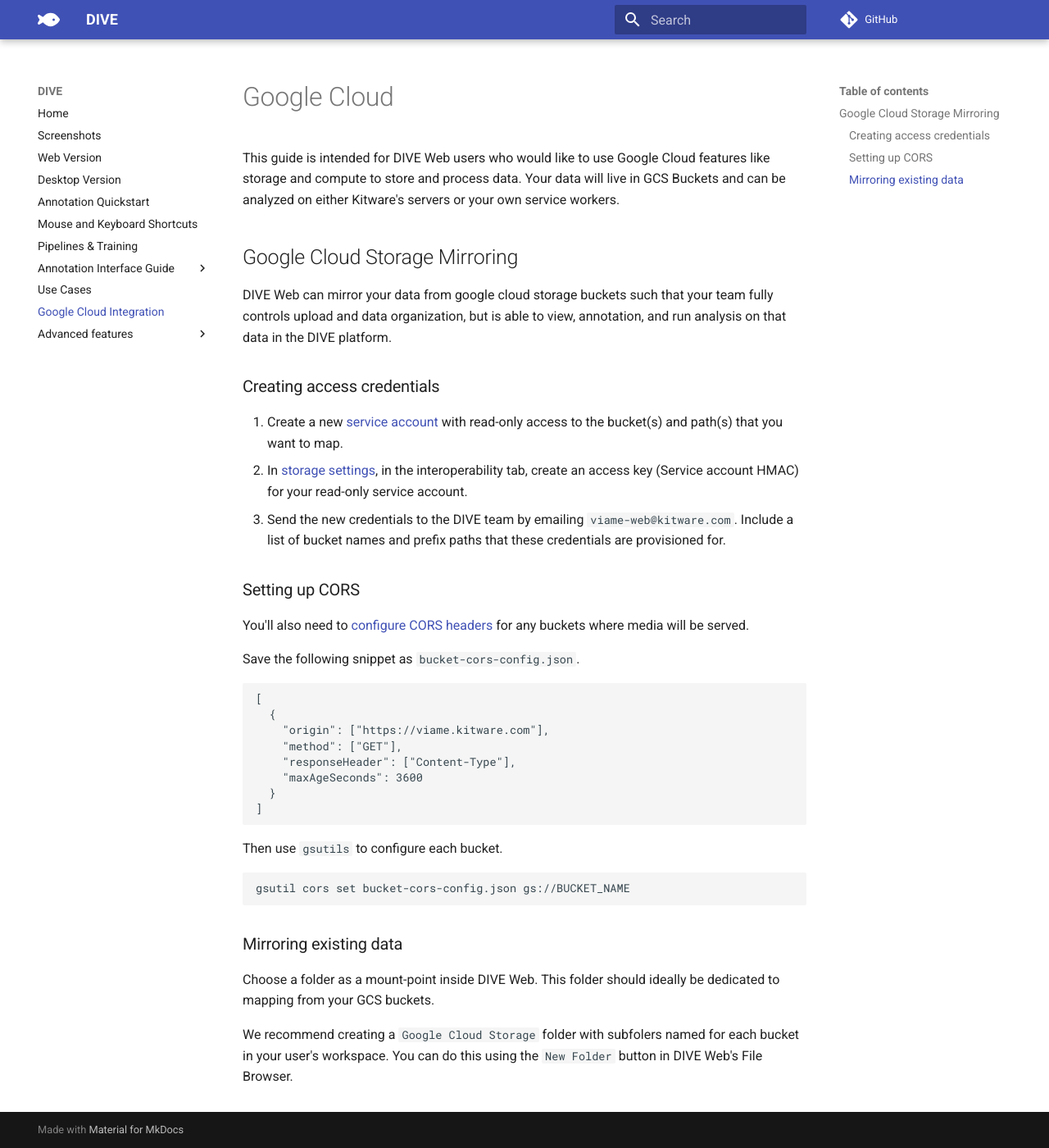
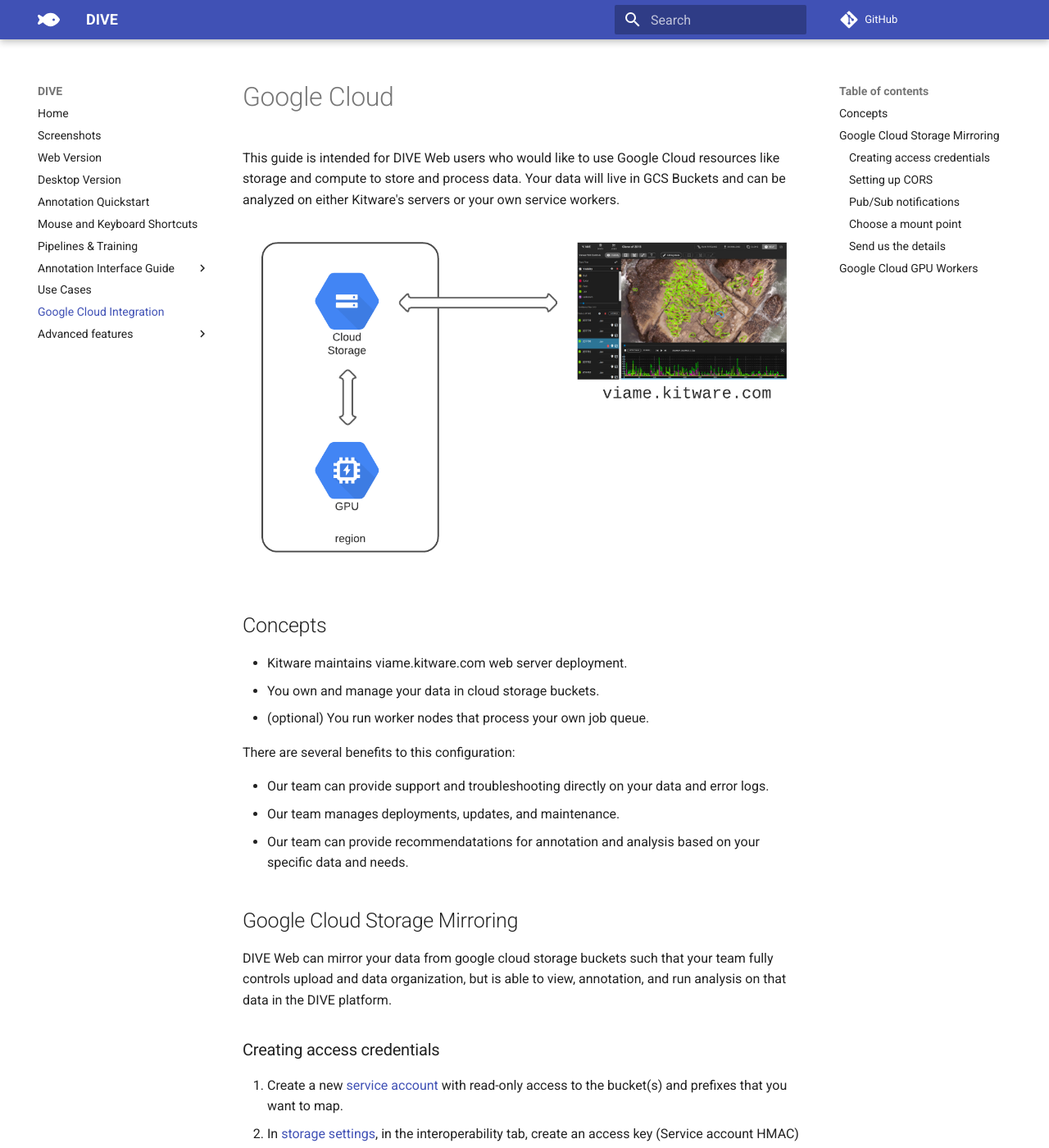
Before and after one commit to Kitware/dive, an MkDocs documentation site: the page built from docs/Google-Cloud.md, in a window 1280 px wide and 1400 px high. Shown: the whole window at 82% size. Built offline with MkDocs 1.6.1 and Material for MkDocs 9.7.7, drawn with Linux system fonts in a browser that asks for light colours; comment, search, counter and statistics services are not loaded; some of the changed text lies outside the part shown.

Commit message:
Checkpoint

````diff
--- a/docs/Google-Cloud.md
+++ b/docs/Google-Cloud.md
@@ -1,6 +1,20 @@
 # Google Cloud
 
-This guide is intended for DIVE Web users who would like to use Google Cloud features like storage and compute to store and process data.  Your data will live in GCS Buckets and can be analyzed on either Kitware's servers or your own service workers.
+This guide is intended for DIVE Web users who would like to use Google Cloud resources like storage and compute to store and process data.  Your data will live in GCS Buckets and can be analyzed on either Kitware's servers or your own service workers.
+
+![Google Cloud Diagram](images/Diagrams/Google-Cloud.png)
+
+## Concepts
+
+* Kitware maintains viame.kitware.com web server deployment.
+* You own and manage your data in cloud storage buckets.
+* (optional) You run worker nodes that process your own job queue.
+
+There are several benefits to this configuration:
+
+* Our team can provide support and troubleshooting directly on your data and error logs.
+* Our team manages deployments, updates, and maintenance.
+* Our team can provide recommendatations for annotation and analysis based on your specific data and needs.
 
 ## Google Cloud Storage Mirroring
 
@@ -8,9 +22,8 @@ DIVE Web can mirror your data from google cloud storage buckets such that your t
 
 ### Creating access credentials
 
-1. Create a new [service account](https://cloud.google.com/iam/docs/creating-managing-service-accounts) with read-only access to the bucket(s) and path(s) that you want to map.
+1. Create a new [service account](https://cloud.google.com/iam/docs/creating-managing-service-accounts) with read-only access to the bucket(s) and prefixes that you want to map.
 1. In [storage settings](https://console.cloud.google.com/storage/settings), in the interoperability tab, create an access key (Service account HMAC) for your read-only service account.
-1. Send the new credentials to the DIVE team by emailing `viame-web@kitware.com`.  Include a list of bucket names and prefix paths that these credentials are provisioned for.
 
 ### Setting up CORS
 
@@ -35,8 +48,38 @@ Then use `gsutils` to configure each bucket.
 gsutil cors set bucket-cors-config.json gs://BUCKET_NAME
 ```
 
-### Mirroring existing data
+### Pub/Sub notifications
+
+To keep the mount up-to-date with new data added to your bucket, please create a Pub/Sub subscription on the bucket.
+
+1. [Create a bucket notification configuration](https://cloud.google.com/storage/docs/reporting-changes#enabling)
+1. [Create a topic subscription](https://cloud.google.com/pubsub/docs/admin#pubsub_create_pull_subscription-console)
+1. [Set a push delivery method for the subsciption](https://cloud.google.com/pubsub/docs/admin#pubsub_create_pull_subscription-console)
+    1. The URL for delivery should be `https://viame.kitware.com/api/v1/bucket_notifications/gcs`
+
+Our server will process events from this subscription to keep your data current.
+
+### Choose a mount point
 
 Choose a folder as a mount-point inside DIVE Web.  This folder should ideally be dedicated to mapping from your GCS buckets.
 
-We recommend creating a `Google Cloud Storage` folder with subfolers named for each bucket in your user's workspace.  You can do this using the `New Folder` button in DIVE Web's File Browser.
+We recommend creating a `Google Cloud Storage` folder with subfolers named for each bucket in your user's workspace.  You can do this using the `New Folder` button in DIVE Web's File Browser.  You can get the folder ID from the browser's URL bar.
+
+### Send us the details
+
+Send an email with the following details from above to `viame-web@kitware.com`.
+
+```text
+subject: Add a google cloud storage bucket mount
+
+Bucket name:
+Service provider: Google cloud
+Access Key:
+Secret Key:
+Mount point folder:
+Prefix (if applicable):
+```
+
+## Google Cloud GPU Workers
+
+Run a GPU worker in Google Cloud (or anywhere you have GPU resources) to process your queue from viame.kitware.com.
````
Also changed, not shown: docker/README.md (+27 -7 lines), docs/images/Diagrams/Google-Cloud.png (added), 2 other files.
